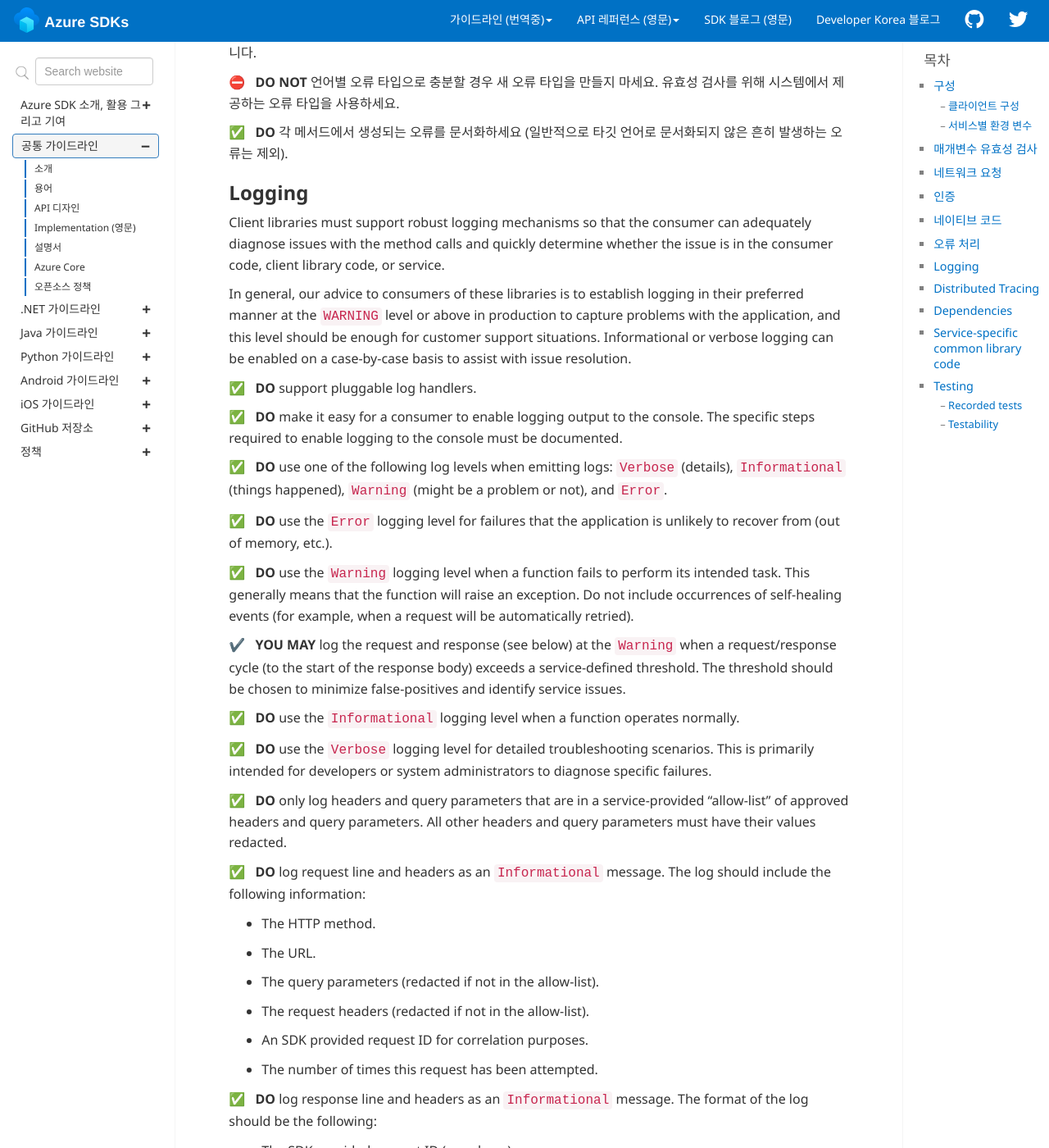
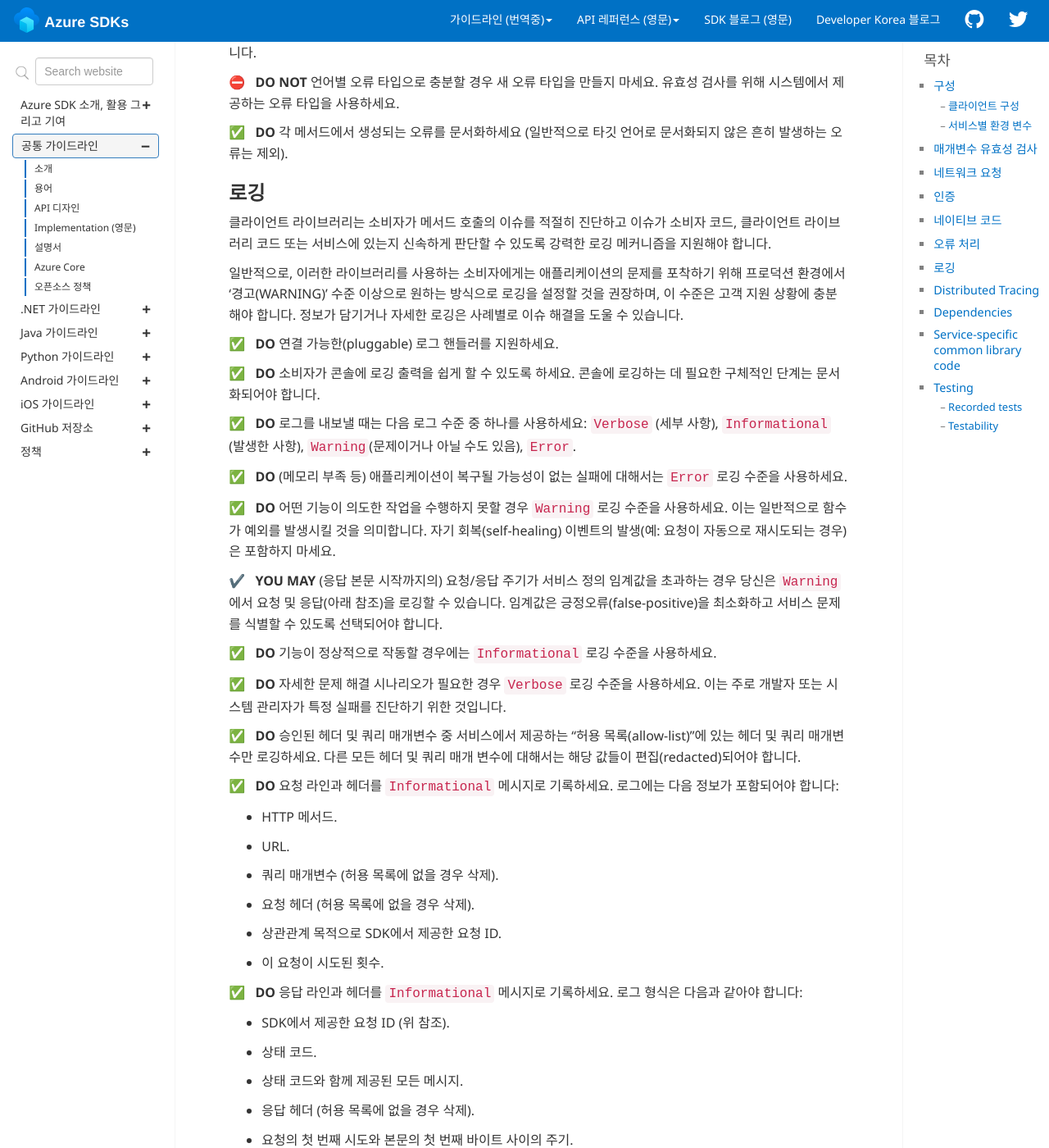
Before and after one commit to Azure/azure-sdk-korean, a Jekyll site: the page built from docs/general/implementation.md, in a window 1280 px wide and 1400 px high, scrolled down 3510 px. Shown: the whole window at 82% size. Built offline with Jekyll 4.4.1, drawn with Linux system fonts in a browser that asks for light colours; comment, search, counter and statistics services are not loaded; some of the changed text lies outside the part shown.

Commit message:
Done: ... - Logging

```diff
--- a/docs/general/implementation.md
+++ b/docs/general/implementation.md
@@ -133,55 +133,61 @@ HTTP 파이프라인은 여러 정책에 의해 감싸지는 HTTP 전송으로
 
 {% include requirement/MUST id="general-errors-documentation" %} 각 메서드에서 생성되는 오류를 문서화하세요 (일반적으로 타깃 언어로 문서화되지 않은 흔히 발생하는 오류는 제외).
 
+
+## 로깅
+
+클라이언트 라이브러리는 소비자가 메서드 호출의 이슈를 적절히 진단하고 이슈가 소비자 코드, 클라이언트 라이브러리 코드 또는 서비스에 있는지 신속하게 판단할 수 있도록 강력한 로깅 메커니즘을 지원해야 합니다.
+
+일반적으로, 이러한 라이브러리를 사용하는 소비자에게는 애플리케이션의 문제를 포착하기 위해 프로덕션 환경에서 '경고(WARNING)' 수준 이상으로 원하는 방식으로 로깅을 설정할 것을 권장하며, 이 수준은 고객 지원 상황에 충분해야 합니다. 정보가 담기거나 자세한 로깅은 사례별로 이슈 해결을 도울 수 있습니다.
+
+{% include requirement/MUST id="general-logging-pluggable-logger" %} 연결 가능한(pluggable) 로그 핸들러를 지원하세요.
+
+{% include requirement/MUST id="general-logging-console-logger" %} 소비자가 콘솔에 로깅 출력을 쉽게 할 수 있도록 하세요. 콘솔에 로깅하는 데 필요한 구체적인 단계는 문서화되어야 합니다.
+
+{% include requirement/MUST id="general-logging-levels" %} 로그를 내보낼 때는 다음 로그 수준 중 하나를 사용하세요: `Verbose` (세부 사항), `Informational` (발생한 사항), `Warning`(문제이거나 아닐 수도 있음), `Error`.
+
+{% include requirement/MUST id="general-logging-failure" %} (메모리 부족 등) 애플리케이션이 복구될 가능성이 없는 실패에 대해서는 `Error` 로깅 수준을 사용하세요.
+
+{% include requirement/MUST id="general-logging-warning" %} 어떤 기능이 의도한 작업을 수행하지 못할 경우 `Warning` 로깅 수준을 사용하세요. 이는 일반적으로 함수가 예외를 발생시킬 것을 의미합니다. 자기 회복(self-healing) 이벤트의 발생(예: 요청이 자동으로 재시도되는 경우)은 포함하지 마세요.
+
+{% include requirement/MAY id="general-logging-slowlinks" %} (응답 본문 시작까지의) 요청/응답 주기가 서비스 정의 임계값을 초과하는 경우 당신은 `Warning`에서 요청 및 응답(아래 참조)을 로깅할 수 있습니다. 임계값은 긍정오류(false-positive)을 최소화하고 서비스 문제를 식별할 수 있도록 선택되어야 합니다.
+
+{% include requirement/MUST id="general-logging-info" %} 기능이 정상적으로 작동할 경우에는 `Informational` 로깅 수준을 사용하세요.
+
+{% include requirement/MUST id="general-logging-verbose" %} 자세한 문제 해결 시나리오가 필요한 경우 `Verbose` 로깅 수준을 사용하세요. 이는 주로 개발자 또는 시스템 관리자가 특정 실패를 진단하기 위한 것입니다.
+
+{% include requirement/MUST id="general-logging-no-sensitive-info" %} 승인된 헤더 및 쿼리 매개변수 중 서비스에서 제공하는 "허용 목록(allow-list)"에 있는 헤더 및 쿼리 매개변수만 로깅하세요. 다른 모든 헤더 및 쿼리 매개 변수에 대해서는 해당 값들이 편집(redacted)되어야 합니다.
+
+{% include requirement/MUST id="general-logging-requests" %} 요청 라인과 헤더를 `Informational` 메시지로 기록하세요. 로그에는 다음 정보가 포함되어야 합니다:
+
+* HTTP 메서드.
+* URL.
+* 쿼리 매개변수 (허용 목록에 없을 경우 삭제).
+* 요청 헤더 (허용 목록에 없을 경우 삭제).
+* 상관관계 목적으로 SDK에서 제공한 요청 ID.
+* 이 요청이 시도된 횟수.
+
 <!--
- -->
-## Logging
+검토 필요한 번역 사항
+"An SDK provided request ID for correlation purposes."
+'correlation purposes'를 '상관관계 목적으로'로 번역해도 자연스러운가?
+-->
 
-Client libraries must support robust logging mechanisms so that the consumer can adequately diagnose issues with the method calls and quickly determine whether the issue is in the consumer code, client library code, or service.
+{% include requirement/MUST id="general-logging-responses" %} 응답 라인과 헤더를 `Informational` 메시지로 기록하세요. 로그 형식은 다음과 같아야 합니다:
 
-In general, our advice to consumers of these libraries is to establish logging in their preferred manner at the `WARNING` level or above in production to capture problems with the application, and this level should be enough for customer support situations.  Informational or verbose logging can be enabled on a case-by-case basis to assist with issue resolution.
+* SDK에서 제공한 요청 ID (위 참조).
+* 상태 코드.
+* 상태 코드와 함께 제공된 모든 메시지.
+* 응답 헤더 (허용 목록에 없을 경우 삭제).
+* 요청의 첫 번째 시도와 본문의 첫 번째 바이트 사이의 주기.
 
-{% include requirement/MUST id="general-logging-pluggable-logger" %} support pluggable log handlers.
+{% include requirement/MUST id="general-logging-cancellations" %} 서비스 호출이 취소된 경우 `Informational` 메세지를 기록하세요. 로그에는 다음이 포함되어야 합니다:
 
-{% include requirement/MUST id="general-logging-console-logger" %} make it easy for a consumer to enable logging output to the console. The specific steps required to enable logging to the console must be documented.
+* SDK에서 제공한 요청 ID (위 참조).
+* 취소 사유 (가능한 경우).
 
-{% include requirement/MUST id="general-logging-levels" %} use one of the following log levels when emitting logs: `Verbose` (details), `Informational` (things happened), `Warning` (might be a problem or not), and `Error`.
+{% include requirement/MUST id="general-logging-exceptions" %} 발생한 예외를 `Warning` 수준 메세지로 기록하세요. 만약 로그 수준이 `Verbose`로 설정되어있는 경우, 메세지에 스택 추적 정보(stack trace information)를 추가합니다.
 
-{% include requirement/MUST id="general-logging-failure" %} use the `Error` logging level for failures that the application is unlikely to recover from (out of memory, etc.).
-
-{% include requirement/MUST id="general-logging-warning" %} use the `Warning` logging level when a function fails to perform its intended task. This generally means that the function will raise an exception.  Do not include occurrences of self-healing events (for example, when a request will be automatically retried).
-
-{% include requirement/MAY id="general-logging-slowlinks" %} log the request and response (see below) at the `Warning` when a request/response cycle (to the start of the response body) exceeds a service-defined threshold.  The threshold should be chosen to minimize false-positives and identify service issues.
-
-{% include requirement/MUST id="general-logging-info" %} use the `Informational` logging level when a function operates normally.
-
-{% include requirement/MUST id="general-logging-verbose" %} use the `Verbose` logging level for detailed troubleshooting scenarios. This is primarily intended for developers or system administrators to diagnose specific failures.
-
-{% include requirement/MUST id="general-logging-no-sensitive-info" %} only log headers and query parameters that are in a service-provided "allow-list" of approved headers and query parameters.  All other headers and query parameters must have their values redacted.
-
-{% include requirement/MUST id="general-logging-requests" %} log request line and headers as an `Informational` message. The log should include the following information:
-
-* The HTTP method.
-* The URL.
-* The query parameters (redacted if not in the allow-list).
-* The request headers (redacted if not in the allow-list).
-* An SDK provided request ID for correlation purposes.
-* The number of times this request has been attempted.
-
-{% include requirement/MUST id="general-logging-responses" %} log response line and headers as an `Informational` message.  The format of the log should be the following:
-
-* The SDK provided request ID (see above).
-* The status code.
-* Any message provided with the status code.
-* The response headers (redacted if not in the allow-list).
-* The time period between the first attempt of the request and the first byte of the body.
-
-{% include requirement/MUST id="general-logging-cancellations" %} log an `Informational` message if a service call is cancelled.  The log should include:
-
-* The SDK provided request ID (see above).
-* The reason for the cancellation (if available).
-
-{% include requirement/MUST id="general-logging-exceptions" %} log exceptions thrown as a `Warning` level message. If the log level set to `Verbose`, append stack trace information to the message.
 
 ## Distributed Tracing
 
```
